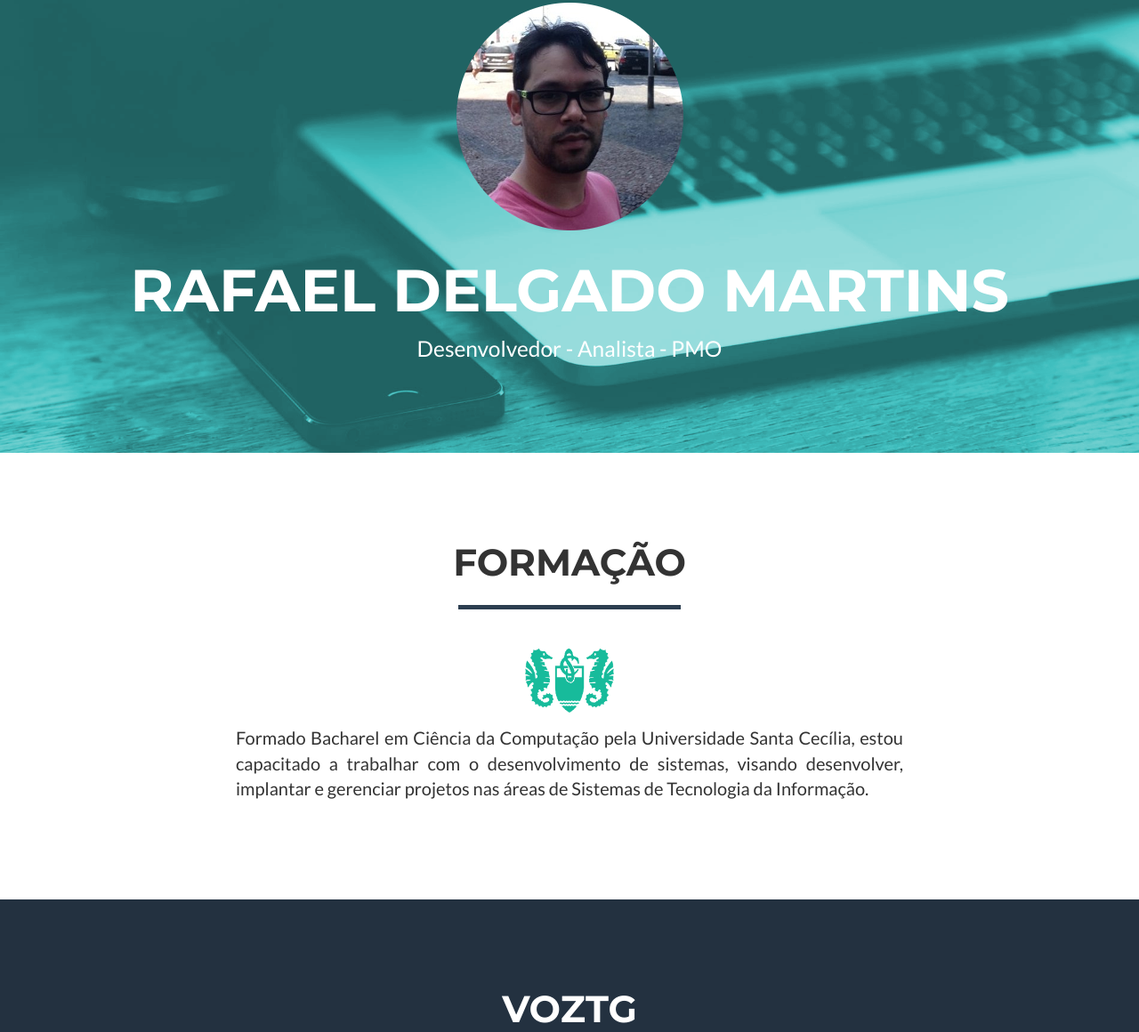
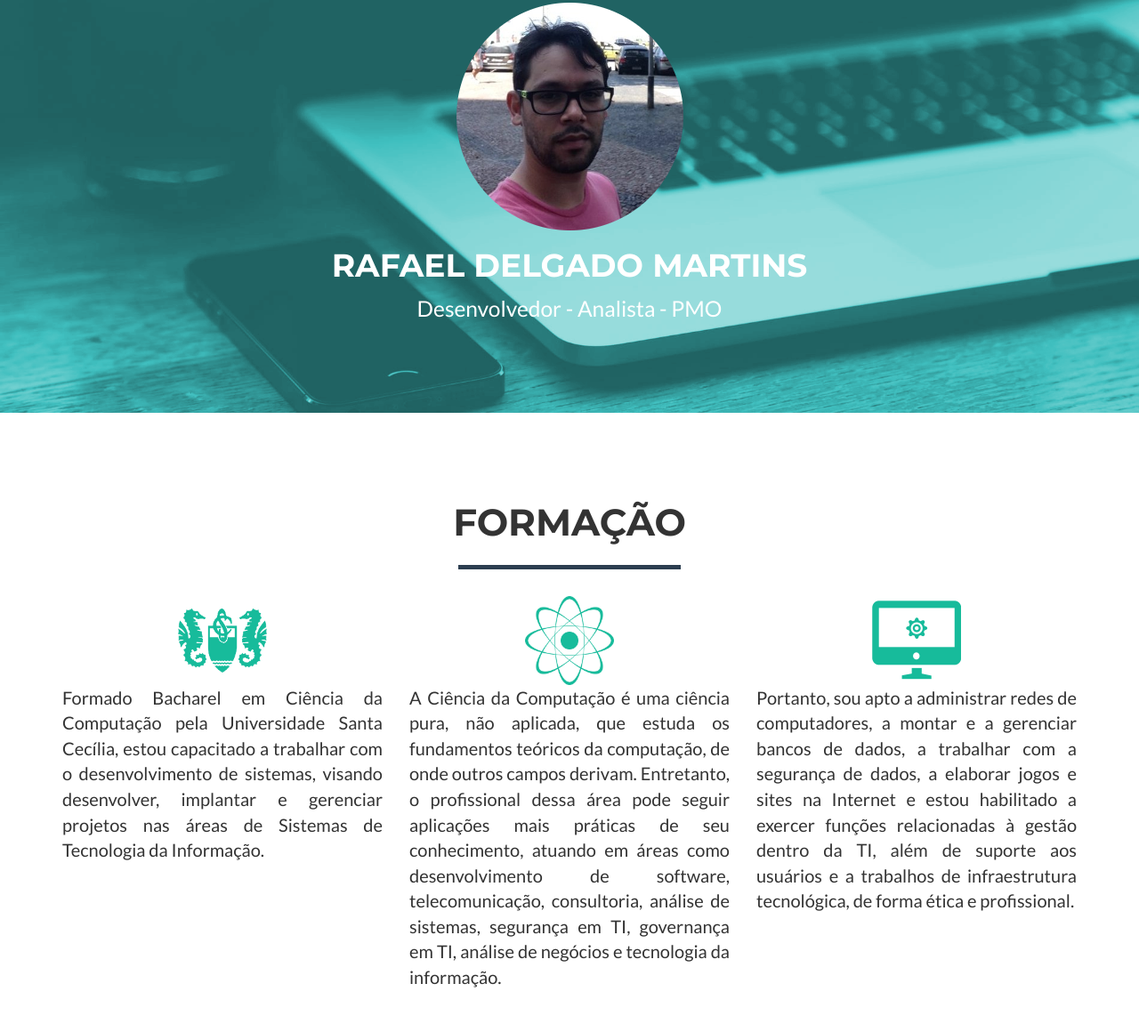
Before and after one commit to rdmartins/site, a website: page index.html in a window 1280 px wide. Shown: the part 197-1357 px from the top of the page at 89% size. Drawn offline with nearby package versions, Linux system fonts and the light colour scheme.

Commit message:
Conteúdo atualizado
Modificados meta, imagem pessoal e nome principal visando aumentar o
rank nas pesquisas.
Modificado texto da formação: voltou como era antes.
Adicionado conteúdo sobre a situação atual do projeto Vox e VozTG.

```diff
--- a/index.html
+++ b/index.html
@@ -1,31 +1,22 @@
 <!DOCTYPE html>
 <html lang="pt_BR">
-
 <head>
-
   <meta charset="utf-8">
   <meta http-equiv="X-UA-Compatible" content="IE=edge">
   <meta name="viewport" content="width=device-width, initial-scale=1">
-  <meta name="description" content="Freelancer Bacharel em Ciência da Computação com experiência .NET, PHP e linux">
+  <meta name="description" content="Rafael Delgado Martins: Bacharel em Ciência da Computação com experiência .NET, PHP e linux">
   <meta name="author" content="Rafael Delgado Martins">
-
   <title>Rafael Delgado Martins</title>
-
   <!-- Bootstrap Core CSS -->
   <link href="vendor/bootstrap/css/bootstrap.min.css" rel="stylesheet">
-
   <!-- Theme CSS -->
   <link href="css/freelancer.min.css" rel="stylesheet">
-
   <!-- Custom Fonts -->
   <link href="vendor/font-awesome/css/font-awesome.min.css" rel="stylesheet" type="text/css">
   <link href="https://fonts.googleapis.com/css?family=Montserrat:400,700" rel="stylesheet" type="text/css">
   <link href="https://fonts.googleapis.com/css?family=Lato:400,700,400italic,700italic" rel="stylesheet" type="text/css">
-
 </head>
-
 <body id="page-top" class="index">
-
   <!-- Navigation -->
   <nav id="mainNav" class="navbar navbar-default navbar-fixed-top navbar-custom">
     <div class="container">
@@ -36,7 +27,6 @@
         </button>
         <a class="navbar-brand" href="#page-top">Rafael D Martins</a>
       </div>
-
       <!-- Collect the nav links, forms, and other content for toggling -->
       <div class="collapse navbar-collapse" id="bs-example-navbar-collapse-1">
         <ul class="nav navbar-nav navbar-right">
@@ -64,15 +54,14 @@
     </div>
     <!-- /.container-fluid -->
   </nav>
-
   <!-- Header -->
   <header>
     <div class="container">
       <div class="row">
         <div class="col-lg-12">
-          <img class="img-responsive" src="img/profile.png" alt="">
+          <img class="img-responsive" src="img/profile.png" alt="Rafael Delgado Martins">
           <div class="intro-text">
-            <span class="name">Rafael Delgado Martins</span>
+            <span class="name"><h1>Rafael Delgado Martins</h1></span>
             <!-- hr class="star-light" -->
             <span class="skills">Desenvolvedor - Analista - PMO</span>
           </div>
@@ -80,7 +69,6 @@
       </div>
     </div>
   </header>
-
   <!-- Formacao Section -->
   <section id="formacao">
     <div class="container">
@@ -91,12 +79,19 @@
         </div>
       </div>
       <div class="row text-justify">
-        <div class="col-lg-8 col-lg-offset-2">
+        <div class="col-lg-4">
           <img class="img-centered img-responsive" src="img/unisanta.png" style="width:100px;height:100px" />
           <p>Formado Bacharel em Ciência da Computação pela Universidade Santa Cecília, estou capacitado a trabalhar com o desenvolvimento de sistemas, visando desenvolver, implantar e gerenciar projetos nas áreas de Sistemas de Tecnologia da Informação.</p>
         </div>
+        <div class="col-lg-4">
+          <img class="img-centered img-responsive" src="img/cienciadacomputacao.png" style="width:100px;height:100px" />
+          <p>A Ciência da Computação é uma ciência pura, não aplicada, que estuda os fundamentos teóricos da computação, de onde outros campos derivam. Entretanto, o profissional dessa área pode seguir aplicações mais práticas de seu conhecimento, atuando em áreas como desenvolvimento de software, telecomunicação, consultoria, análise de sistemas, segurança em TI, governança em TI, análise de negócios e tecnologia da informação.</p>
+        </div>
+        <div class="col-lg-4">
+          <img class="img-centered img-responsive" src="img/ti.png" style="width:100px;height:100px" />
+          <p>Portanto, sou apto a administrar redes de computadores, a montar e a gerenciar bancos de dados, a trabalhar com a segurança de dados, a elaborar jogos e sites na Internet e estou habilitado a exercer funções relacionadas à gestão dentro da TI, além de suporte aos usuários e a trabalhos de infraestrutura tecnológica, de forma ética e profissional.</p>
+        </div>
       </section>
-
       <!-- VozTG Grid Section -->
       <section id="voztg">
         <div class="container">
@@ -111,7 +106,6 @@
               <p>Como TCC desenvolvi um Sistema de Comunicação para Deficiente Motor, Visual e Mudo Utilizando EEG.</p>
               <p>Para realização deste projeto foi efetuado um estudo de caso com um usuário onde, após acidente automobilístico, ficou com sua visão, fala e funções motoras comprometidas, porém com a capacidade intelectual intacta, situação semelhante à Síndrome de Locked in (LIS).</p>
               <p>Foi criado por parte de familiares um modo de comunicação baseado no piscar dos olhos. Funciona da seguinte forma: Um locutor anuncia ao usuário os grupos de letras, divididos entre vogal, antes de “m” ou depois de “m”; Ao chegar à sua escolha, o usuário pisca os olhos; O locutor passa então a anunciar cada letra do grupo pertencente; Ao chegar à letra escolhida o usuário pisca novamente; A letra escolhida é escrita e o processo é repetido a cada letra da palavra que o usuário deseja “pronunciar”.</p>
-
               <p>O VOZTG utiliza a mesma ideia de seleção, porém sem a necessidade de um locutor físico, buscando trazer autonomia na comunicação do deficiente.</p>
             </div>
             <div class="col-lg-4">
@@ -126,9 +120,18 @@
               <p>A primeira versão do sistema foi escrita em Java 7 e é esta a versão que foi apresentada como TCC. Atualmente a segunda versão do sistema é escrita em C#.</p>
             </div>
           </div>
+          <hr class="star-green">
+          <div class="row text-center">
+            <div class="col-lg-12">
+              <p>Atualmente, o VozTG está sendo dividido em duas partes:</p>
+              <p>Uma bilbioteca chamada Vox, responsável pela síntese;</p>
+              <p>Um aplicativo que utiliza essa biblioteca, o VozTG.</p>
+              <br>
+              <p>Esse código será revisado e adicionado ao GitHub, para manter a evolução do sistema.</p>
+            </div>
+          </div>
         </div>
       </section>
-
       <!-- About Section -->
       <section class="success" id="about">
         <div class="container">
@@ -157,7 +160,6 @@
           </div>
         </div>
       </section>
-
       <!-- Contact Section -->
       <section id="contact">
         <div class="container">
@@ -210,7 +212,6 @@
           </div>
         </div>
       </section>
-
       <!-- Footer -->
       <footer class="text-center" id="footer">
         <div class="footer-above">
@@ -238,30 +239,22 @@
           </div>
         </div>
       </footer>
-
       <!-- Scroll to Top Button (Only visible on small and extra-small screen sizes) -->
       <div class="scroll-top page-scroll hidden-sm hidden-xs hidden-lg hidden-md">
         <a class="btn btn-primary" href="#page-top">
           <i class="fa fa-chevron-up"></i>
         </a>
       </div>
-
       <!-- jQuery -->
       <script src="vendor/jquery/jquery.min.js"></script>
-
       <!-- Bootstrap Core JavaScript -->
       <script src="vendor/bootstrap/js/bootstrap.min.js"></script>
-
       <!-- Plugin JavaScript -->
       <script src="http://cdnjs.cloudflare.com/ajax/libs/jquery-easing/1.3/jquery.easing.min.js"></script>
-
       <!-- Contact Form JavaScript -->
       <script src="js/jqBootstrapValidation.js"></script>
       <script src="js/contact_me.js"></script>
-
       <!-- Theme JavaScript -->
       <script src="js/freelancer.min.js"></script>
-
     </body>
-
     </html>
```
